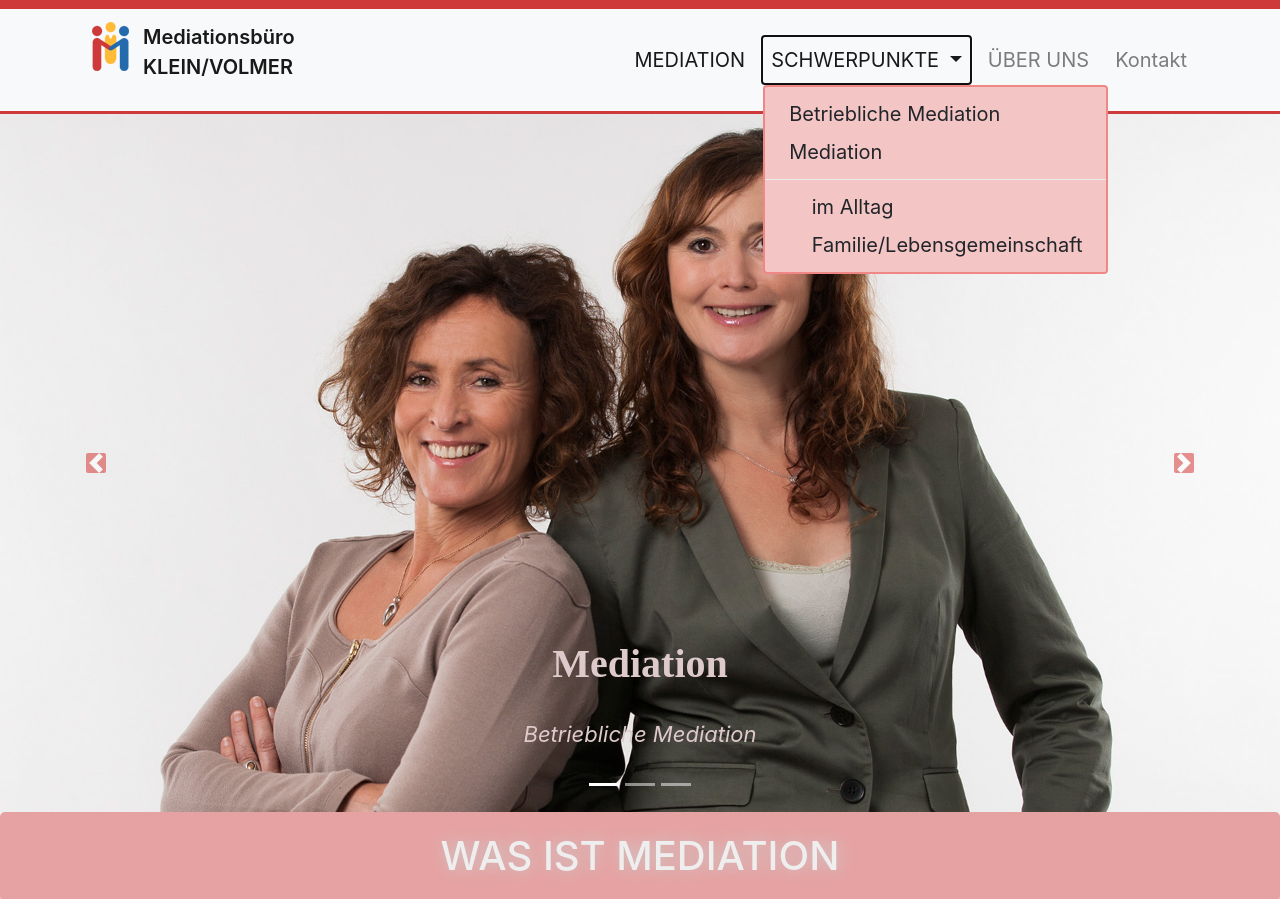
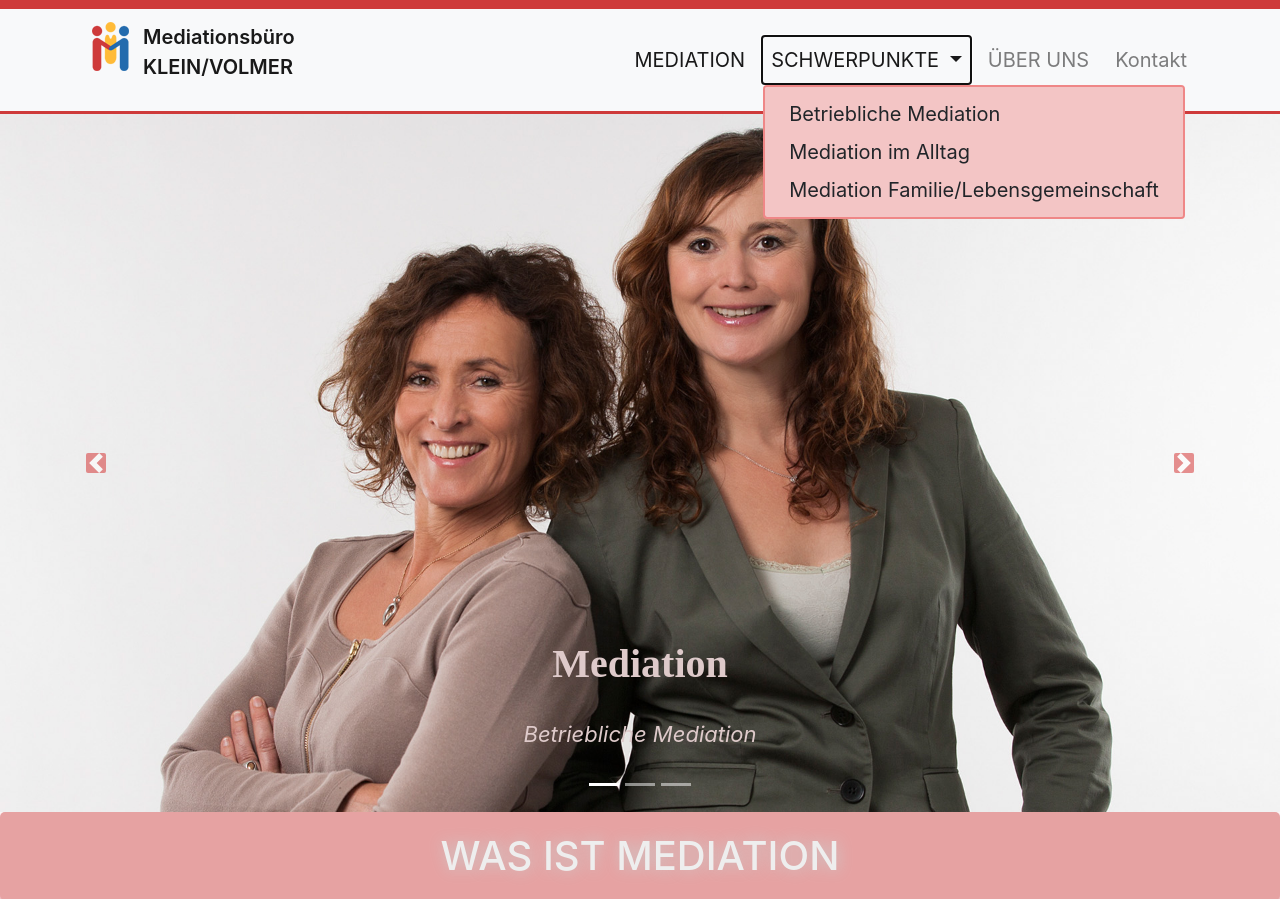
Before and after one commit to ychakr2s/Mediation_Comment, a PHP site: page / in a window 1280 px wide, after a click on "SCHWERPUNKTE". Shown: the top 899 px of the page. Run offline with PHP 8.4, Linux system fonts and the light colour scheme; data that the repository does not hold is empty.

Commit message:
work on Comment

```diff
--- a/contact.php
+++ b/contact.php
@@ -4,13 +4,13 @@
 
     <div class="container">
         <h2 class="contactHeader">Kontaktieren Sie Uns</h2>
+        <p class="contactText text-center">Was können wir für Sie tun? <br>Überlegen Sie, ob Ihr Fall für
+            die Mediation geeignet ist? <br>
+            Gerne vereinbaren wir einen unverbindlichen Beratungstermin.</p>
         <div class="row contactpage">
             <div class="col-xs-12 col-sm-12 col-md-5 col-lg-5">
                 <div class="contact-adress">
 
-                    <p class="contactText">Was können wir für Sie tun? <br>Überlegen Sie, ob Ihr Fall für
-                        die Mediation geeignet ist? <br>
-                        Gerne vereinbaren wir einen unverbindlichen Beratungstermin.</p>
                     <div class="contactImpressum">
                         <p class="contact-adress">
                             <strong>Mediationsbüro Klein/Volmer</strong><br>
--- a/css/main.css
+++ b/css/main.css
@@ -257,6 +257,8 @@ nav .navbar-nav .dropdown-menu .dropdown-item:hover {
 }
 
 /* End Ueber Uns */
+
+/* Start Contact */
 .contactUs {
     background: #f2f2f2;
 }
@@ -266,11 +268,12 @@ nav .navbar-nav .dropdown-menu .dropdown-item:hover {
 
 }
 
-.contactUs .contactpage .contactText {
+.contactText {
     font-family: initial;
     font-weight: 300;
     font-style: normal;
-    color: #464040;
+    color: #2f0b0b;
+    margin: 35px 0px 20px 0px;
 }
 
 .contactImpressum {
@@ -316,9 +319,11 @@ nav .navbar-nav .dropdown-menu .dropdown-item:hover {
     color: #50272b;
     margin-top: 43px;
 }
+
 .contactUs .contactCadr {
     /*padding-top: 0px;*/
 }
+
 .contactUs .contactCadr .input100 {
     position: relative;
     display: block;
@@ -358,9 +363,17 @@ nav .navbar-nav .dropdown-menu .dropdown-item:hover {
     text-transform: uppercase;
 }
 
-/* Start Contact */
+/* End Contact */
 
-/* End Contact */
+/*Start Comment*/
+.panel {
+    border: 1px solid #000;
+    border-radius: 5px;
+    padding: 20px;
+    margin: 5px 0px 10px 0px;
+}
+
+/*End Comment*/
 
 /* Start Ueber Uns*/
 .uberUns .card {
@@ -376,6 +389,7 @@ nav .navbar-nav .dropdown-menu .dropdown-item:hover {
 }
 
 /* End Ueber Uns*/
+
 /* Start Impressum */
 .impressum-seite {
     margin-bottom: 25px;
@@ -386,8 +400,6 @@ nav .navbar-nav .dropdown-menu .dropdown-item:hover {
     margin-bottom: 16px;
     font-family: initial;
     color: #c51818;
-
-
 }
 
 .impresum-alph {
--- a/includes/header.php
+++ b/includes/header.php
@@ -34,7 +34,7 @@
             <div class="collapse navbar-collapse " id="navbarSupportedContent">
                 <ul class="navbar-nav ml-auto">
                     <li class="nav-item active myMargin">
-                        <a class="nav-link text-uppercase" href="#">Mediation <span
+                        <a class="nav-link text-uppercase medi" href="index.php#med">Mediation <span
                                     class="sr-only">( current )</span></a>
                     </li>
                     <li class="nav-item dropdown myMargin">
@@ -43,19 +43,18 @@
                             Schwerpunkte
                         </a>
                         <div class="dropdown-menu" aria-labelledby="navbarDropdown">
-                            <a class="dropdown-item" href="#">Betriebliche Mediation</a>
-                            <a class="dropdown-item" href="#">Mediation</a>
-                            <div class="dropdown-divider"></div>
-                            <a class="dropdown-item" href="#"> &nbsp; &nbsp; im Alltag</a>
-                            <a class="dropdown-item" href="#"> &nbsp; &nbsp; Familie/Lebensgemeinschaft</a>
+                            <a class="dropdown-item medBetrMed" href="index.php#medBetr">Betriebliche Mediation</a>
+                            <a class="dropdown-item medAlltag" href="index.php#medAll"> Mediation im Alltag</a>
+                            <a class="dropdown-item medFam" href="index.php#medFamLeb">Mediation
+                                Familie/Lebensgemeinschaft</a>
                         </div>
                     </li>
                     <li class="nav-item myMargin">
-                        <a class="nav-link text-uppercase" href="#">Über Uns</a>
+                        <a class="nav-link text-uppercase ubUn" href="index.php#ubUns">Über Uns</a>
                     </li>
 
                     <li class="nav-item">
-                        <a class="nav-link " href="contact.php">Kontakt</a>
+                        <a class="nav-link" href="contact.php">Kontakt</a>
                     </li>
                 </ul>
             </div>
--- a/index.php
+++ b/index.php
@@ -41,7 +41,7 @@
     </div>
 
     <!-- Start Mediation -->
-    <section class="mediation">
+    <section id="med" class="mediation">
         <h1 class="text-uppercase text-center medTitle"> Was ist Mediation</h1>
         <div class="container">
             <!--            <div class="med-intr text-center">-->
@@ -96,11 +96,11 @@
     <!-- End Mediation -->
 
     <!-- Start Mediationsschwerpunkt -->
-    <section class ="mediationsschwerpunkt mediation">
+    <section id="medsch" class="mediationsschwerpunkt mediation">
         <div class="container">
             <h3 class="text-uppercase medschwerTittle"> UNSERE MEDIATIONSSCHWERPUNKTE</h3>
             <div class="row mediation-text">
-                <div class="col-xs-12 col-sm-12 col-md-4 col-lg-4 ">
+                <div id="medFamLeb" class="col-xs-12 col-sm-12 col-md-4 col-lg-4 ">
                     <h4 class="mediation-head ">Mediation Familie/ Lebensgemeinschaft </h4>
                     <ul class="medschwerpunkte">
                         <li>Trennung/Scheidung</li>
@@ -113,7 +113,7 @@
                         <li>u.a</li>
                     </ul>
                 </div>
-                <div class="col-xs-12 col-sm-12 col-md-4 col-lg-4 ">
+                <div id="medBetr" class="col-xs-12 col-sm-12 col-md-4 col-lg-4 ">
                     <h4 class="mediation-head">Betriebliche Mediation </h4>
                     <ul class="medschwerpunkte">
                         <li>Konflikte mit Vorgesetzten/Kollegen</li>
@@ -123,7 +123,7 @@
                         <li>u.a.</li>
                     </ul>
                 </div>
-                <div class="col-xs-12 col-sm-12 col-md-4 col-lg-4 ">
+                <div id="medAll" class="col-xs-12 col-sm-12 col-md-4 col-lg-4 ">
                     <h4 class="mediation-head">Mediation im Alltag </h4>
                     <ul class="medschwerpunkte">
                         <li>Wohn- oder Lebensgemeinschaften</li>
@@ -138,7 +138,7 @@
     </section>
     <!-- End Mediationsschwerpunkt -->
     <!-- Start Ueber Uns -->
-    <section class ="uberUns mediationsschwerpunkt">
+    <section id="ubUns" class="uberUns mediationsschwerpunkt">
         <div class="container">
             <h3 class="text-uppercase medschwerTittle"> Über uns</h3>
             <div class="row unsPersonal">
@@ -148,10 +148,10 @@
                         <div class="card-body">
                             <h5 class="card-title">Marion Klein</h5>
                             <p class="card-text">geb. 1962 – 3 Kinder</p>
-                            <a href="" class="btn btn-danger">Go somewhere</a>
+                            <a href="" class="btn btn-danger">Sehen</a>
                         </div>
                     </div>
-                    <ul class ="medschwerpunkte">
+                    <ul class="medschwerpunkte">
                         <li>seit 2015 zertifizierte Mediatorin ( Familien- und betriebliche Mediation )</li>
                         <li>seit 2010 Verfahrensbeistand und Ergänzungspflegerin</li>
                         <li>seit 1999 selbstständige Rechtsanwältin – Fachanwaltsausbildung Familienrecht</li>
@@ -167,10 +167,11 @@
                         <div class="card-body">
                             <h5 class="card-title">Annett Volmer </h5>
                             <p class="card-text">geb. 1962 – 3 Kinder</p>
-                            <a href="https://mediation-foerdern.de/Eintr%C3%A4ge/annett-volmer/" class="btn btn-danger">Go somewhere</a>
+                            <a href="https://mediation-foerdern.de/Eintr%C3%A4ge/annett-volmer/" class="btn btn-danger">
+                                Sehen</a>
                         </div>
                     </div>
-                    <ul class ="medschwerpunkte">
+                    <ul class="medschwerpunkte">
                         <li>seit 2015 zertifizierte Mediatorin ( Familien- und betriebliche Mediation )</li>
                         <li>seit 2009 „Trainerin“ Familie im Mittelpunkt</li>
                         <li>seit 2008 Diplom-Sozialpädagogin</li>
@@ -186,7 +187,7 @@
     </section>
     <!-- End Ueber Uns -->
     <!-- Start Kommentare -->
-    <div class="kommentar">
+    <div id="comm" class="kommentar">
         <h2 align="center">Lassen Sie uns ein Kommentar</h2>
         <br/>
         <div class="container">
@@ -196,8 +197,8 @@
                            placeholder="Enter Name"/>
                 </div>
                 <div class="form-group">
-                <textarea name="comment_content" id="comment_content" class="form-control" placeholder="Enter Comment"
-                          rows="5"></textarea>
+                    <textarea name="comment_content" id="comment_content" class="form-control"
+                              placeholder="Enter Comment" rows="5"></textarea>
                 </div>
                 <div class="form-group">
                     <input type="hidden" name="comment_id" id="comment_id" value="0"/>
--- a/js/main.js
+++ b/js/main.js
@@ -7,6 +7,10 @@
 'use strict';
 
 $(document).ready(function () {
+
+
+
+
     // $(function () {
     //     'use strict';
     //     // HEADER: Adjust Slider Height
```
Also changed, not shown: includes/footer.php (+46 -2 lines).
